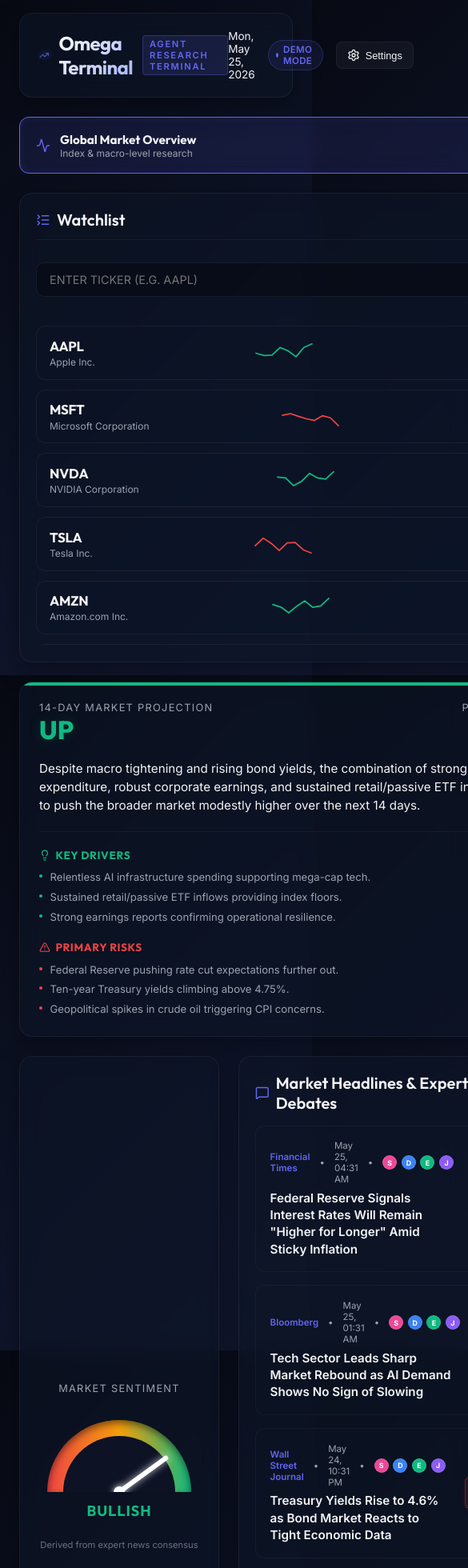
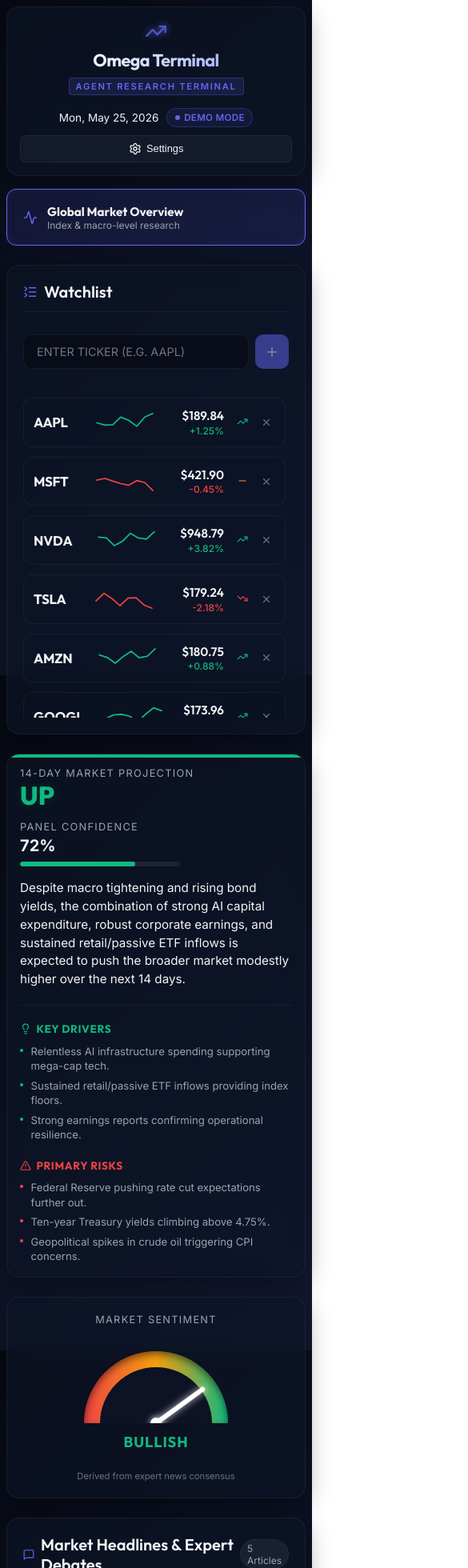
Before and after one commit to cmqhuy/stock-market-researcher, a React (Vite) app: page / in a window 390 px wide. Shown: the top 1960 px of the page at 80% size, 585 px wide, since content can reach past the window. Built offline with nearby package versions, Linux system fonts and the light colour scheme.

Commit message:
Optimize dashboard UI for mobile responsiveness

```diff
--- a/src/components/MarketOverview.tsx
+++ b/src/components/MarketOverview.tsx
@@ -108,7 +108,7 @@ export const MarketOverview: React.FC<MarketOverviewProps> = ({ marketState, isL
       </div>
 
       {/* Main Grid: Sentiment Dial & General news */}
-      <div style={{ display: 'grid', gridTemplateColumns: '250px 1fr', gap: '1.5rem' }}>
+      <div className="market-main-grid">
         {/* Sentiment Gauge */}
         <div className="glass-panel" style={{ padding: '1.25rem', display: 'flex', flexDirection: 'column', alignItems: 'center', justifyContent: 'center' }}>
           <span className="forecast-title" style={{ marginBottom: '1rem', textAlign: 'center' }}>Market Sentiment</span>
--- a/src/index.css
+++ b/src/index.css
@@ -1154,3 +1154,109 @@ h2.panel-title {
   color: #fff;
   background: rgba(255,255,255,0.05);
 }
+
+/* Market Main Grid */
+.market-main-grid {
+  display: grid;
+  grid-template-columns: 250px 1fr;
+  gap: 1.5rem;
+}
+
+@media (max-width: 768px) {
+  .market-main-grid {
+    grid-template-columns: 1fr;
+  }
+}
+
+/* Mobile responsive styles */
+@media (max-width: 768px) {
+  .navbar {
+    flex-direction: column;
+    align-items: center;
+    gap: 1rem;
+    padding: 1rem;
+    margin-top: 0.5rem;
+    margin-bottom: 1rem;
+  }
+
+  .nav-brand {
+    flex-direction: column;
+    text-align: center;
+    gap: 0.5rem;
+  }
+
+  .nav-brand h1 {
+    font-size: 1.35rem;
+  }
+
+  .nav-actions {
+    width: 100%;
+    justify-content: center;
+    flex-wrap: wrap;
+    gap: 0.6rem;
+  }
+
+  .settings-btn {
+    width: 100%;
+    justify-content: center;
+  }
+}
+
+@media (max-width: 640px) {
+  .app-container {
+    padding: 0 0.5rem 0.5rem 0.5rem;
+  }
+
+  .news-summary-bar {
+    flex-direction: column;
+    align-items: flex-start;
+    gap: 0.85rem;
+    padding: 1rem;
+  }
+
+  .news-item-right {
+    width: 100%;
+    justify-content: space-between;
+    border-top: 1px solid rgba(255, 255, 255, 0.05);
+    padding-top: 0.75rem;
+    margin-right: 0;
+  }
+
+  .forecast-banner {
+    padding: 1rem;
+  }
+
+  .forecast-header {
+    flex-direction: column;
+    gap: 1rem;
+    align-items: flex-start;
+  }
+
+  .forecast-confidence {
+    align-items: flex-start;
+    width: 100%;
+  }
+
+  .confidence-bar-bg {
+    width: 100%;
+    max-width: 200px;
+  }
+}
+
+@media (max-width: 480px) {
+  .watchlist-card {
+    padding: 0.75rem;
+  }
+
+  .watchlist-card-left {
+    max-width: 80px;
+  }
+
+  .ticker-name {
+    display: none; /* Hide full name on very small screens to make room for sparkline & price */
+  }
+
+  .expert-grid {
+    grid-template-columns: 1fr;
+  }
+}
```
